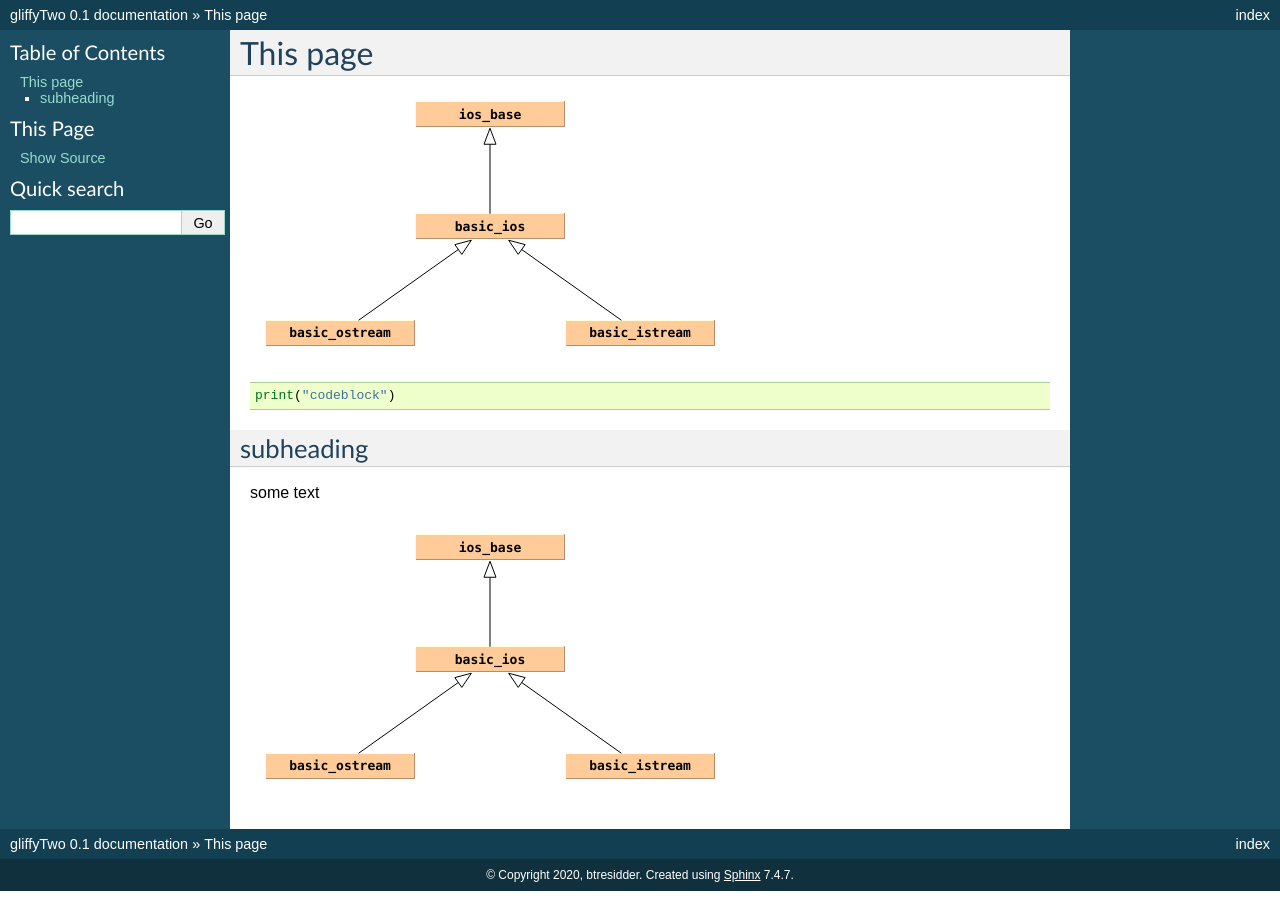
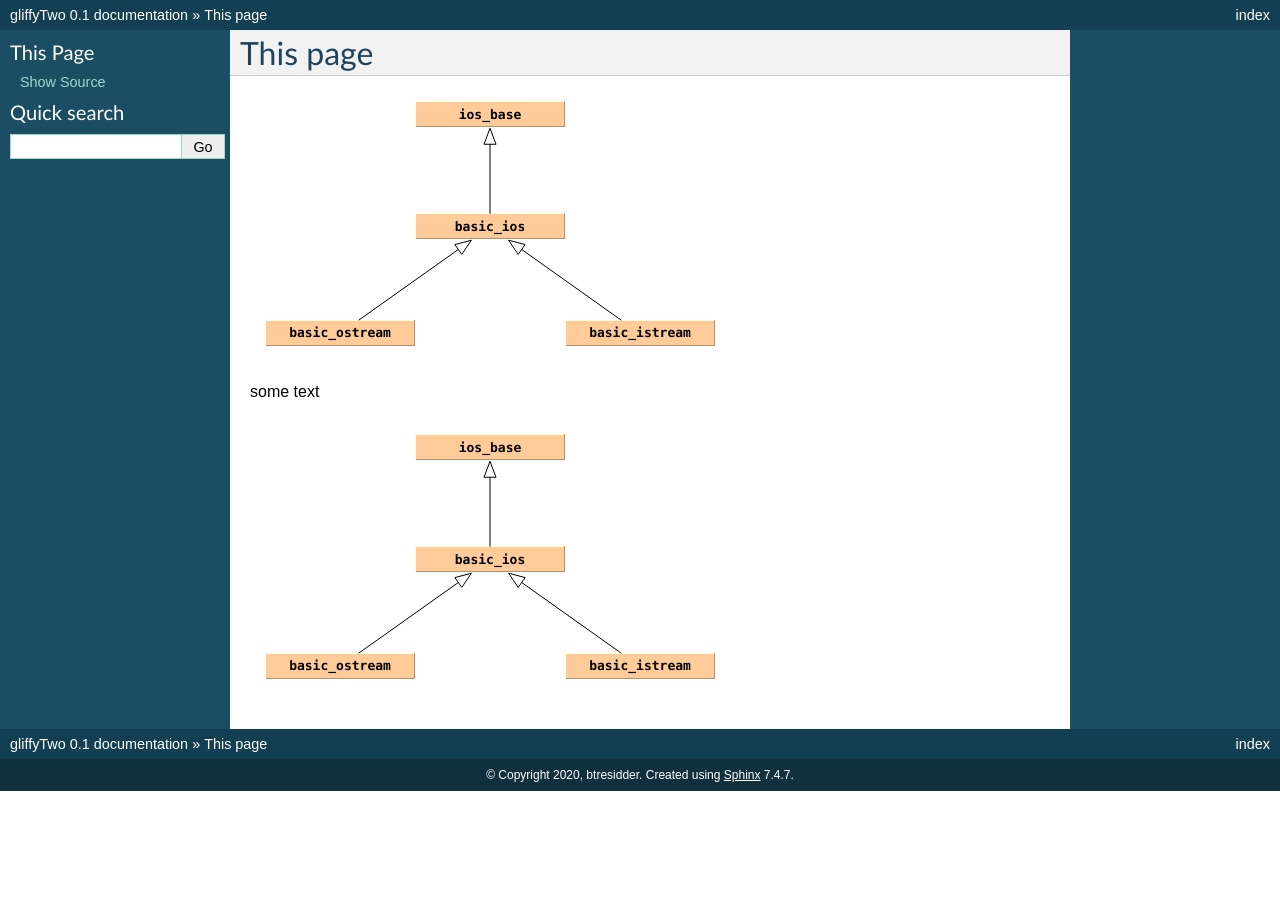
Before and after one commit to btresidder/gliffyTwo, a Sphinx documentation site: the page built from docs/thispage.rst, in a window 1280 px wide. Built offline with Sphinx 7.4.7, drawn with Linux system fonts in a browser that asks for light colours.

Commit message:
removed some stuff to separate

```diff
--- a/docs/thispage.rst
+++ b/docs/thispage.rst
@@ -4,13 +4,6 @@ This page
 
 .. image:: /images/test-svg.svg
 
-.. code-block:: python
-
-   print("codeblock")
-
-subheading
-==========
-
 some text
 
 .. raw:: html
```
